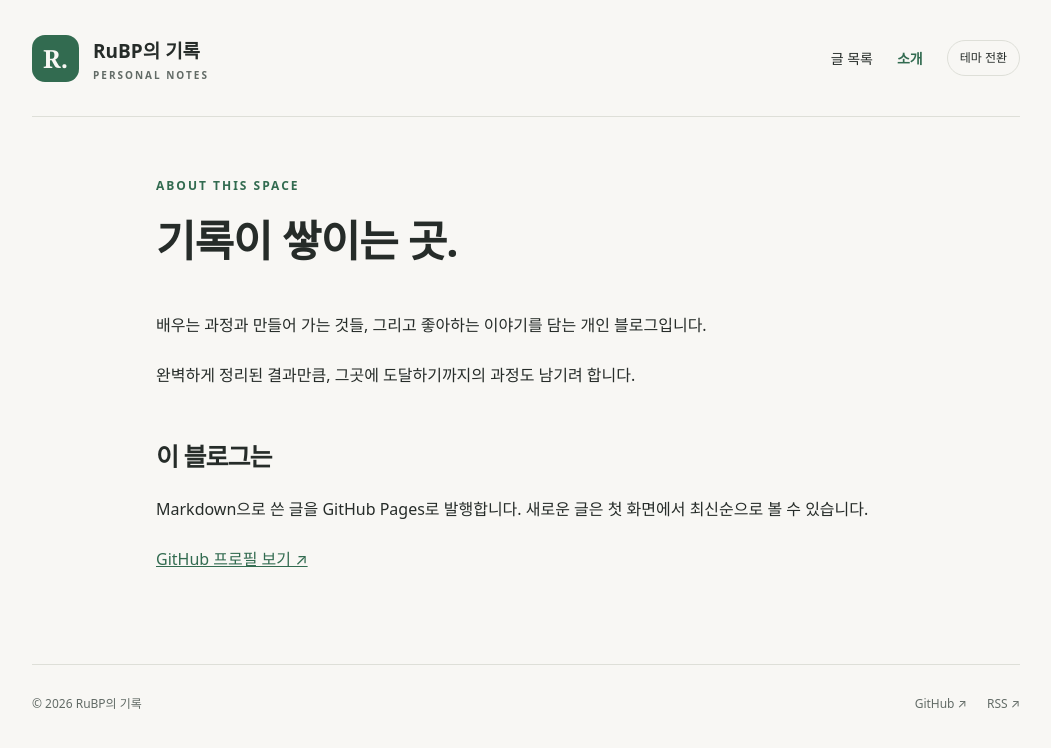
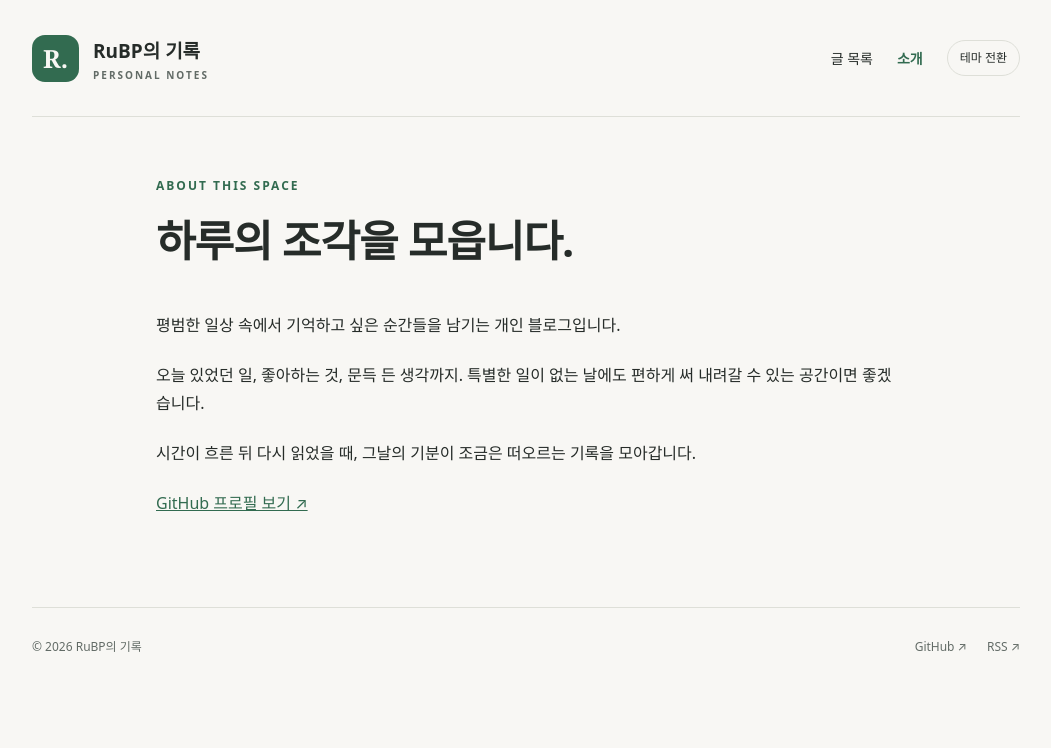
Before and after one commit to RuBP-curved/RuBP-curved.github.io, a Jekyll site: the page built from about.md, in a window 1280 px wide. Shown: the top 748 px of the page, without its empty margins (114-1165 px from the left). Built offline with Jekyll 4.4.1, drawn with Linux system fonts in a browser that asks for light colours.

Commit message:
Adapt blog introduction for daily life journal

```diff
--- a/about.md
+++ b/about.md
@@ -5,14 +5,13 @@ permalink: /about/
 ---
 <article class="article">
 <div class="eyebrow">ABOUT THIS SPACE</div>
-<h1>기록이 쌓이는 곳.</h1>
+<h1>하루의 조각을 모읍니다.</h1>
 <div class="prose" markdown="1">
-배우는 과정과 만들어 가는 것들, 그리고 좋아하는 이야기를 담는 개인 블로그입니다.
+평범한 일상 속에서 기억하고 싶은 순간들을 남기는 개인 블로그입니다.
 
-완벽하게 정리된 결과만큼, 그곳에 도달하기까지의 과정도 남기려 합니다.
+오늘 있었던 일, 좋아하는 것, 문득 든 생각까지. 특별한 일이 없는 날에도 편하게 써 내려갈 수 있는 공간이면 좋겠습니다.
 
-## 이 블로그는
-Markdown으로 쓴 글을 GitHub Pages로 발행합니다. 새로운 글은 첫 화면에서 최신순으로 볼 수 있습니다.
+시간이 흐른 뒤 다시 읽었을 때, 그날의 기분이 조금은 떠오르는 기록을 모아갑니다.
 
 [GitHub 프로필 보기 ↗](https://github.com/RuBP-curved)
 </div></article>
```
